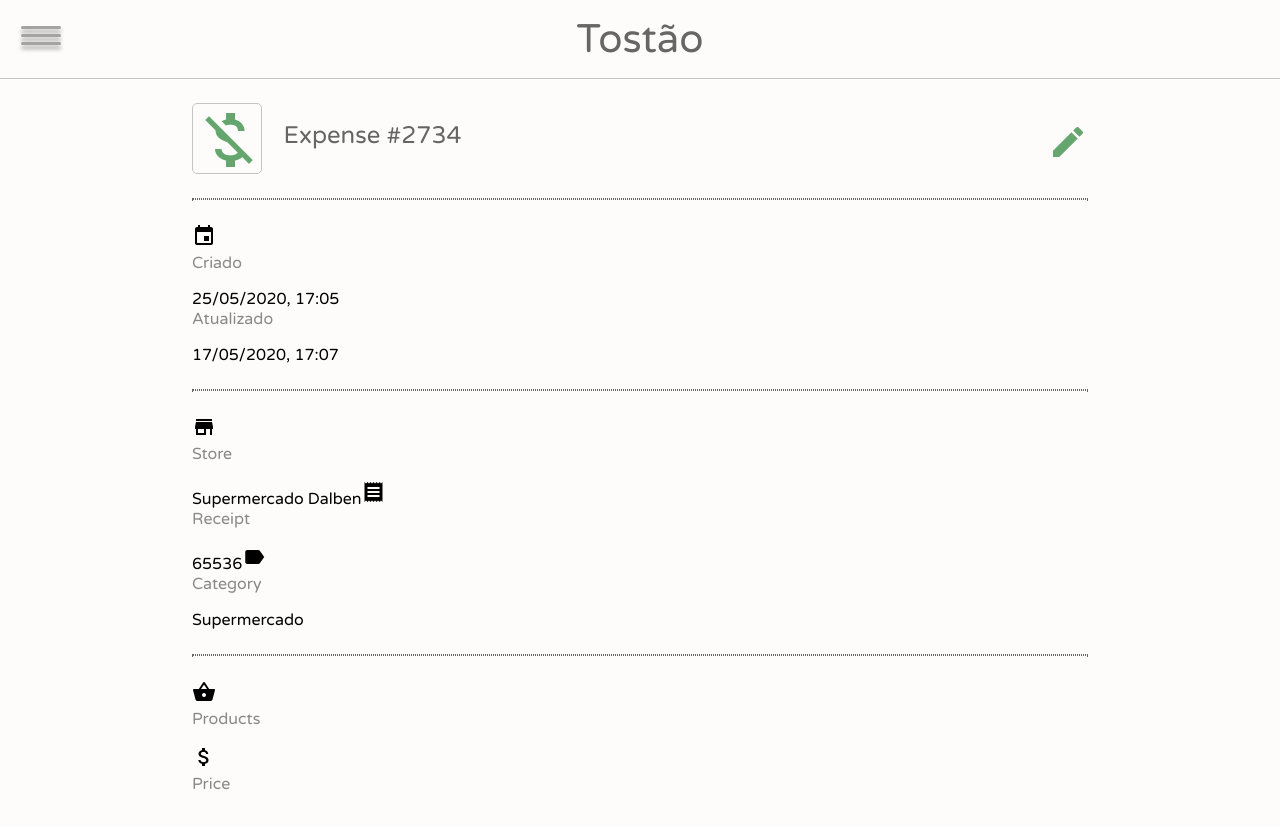
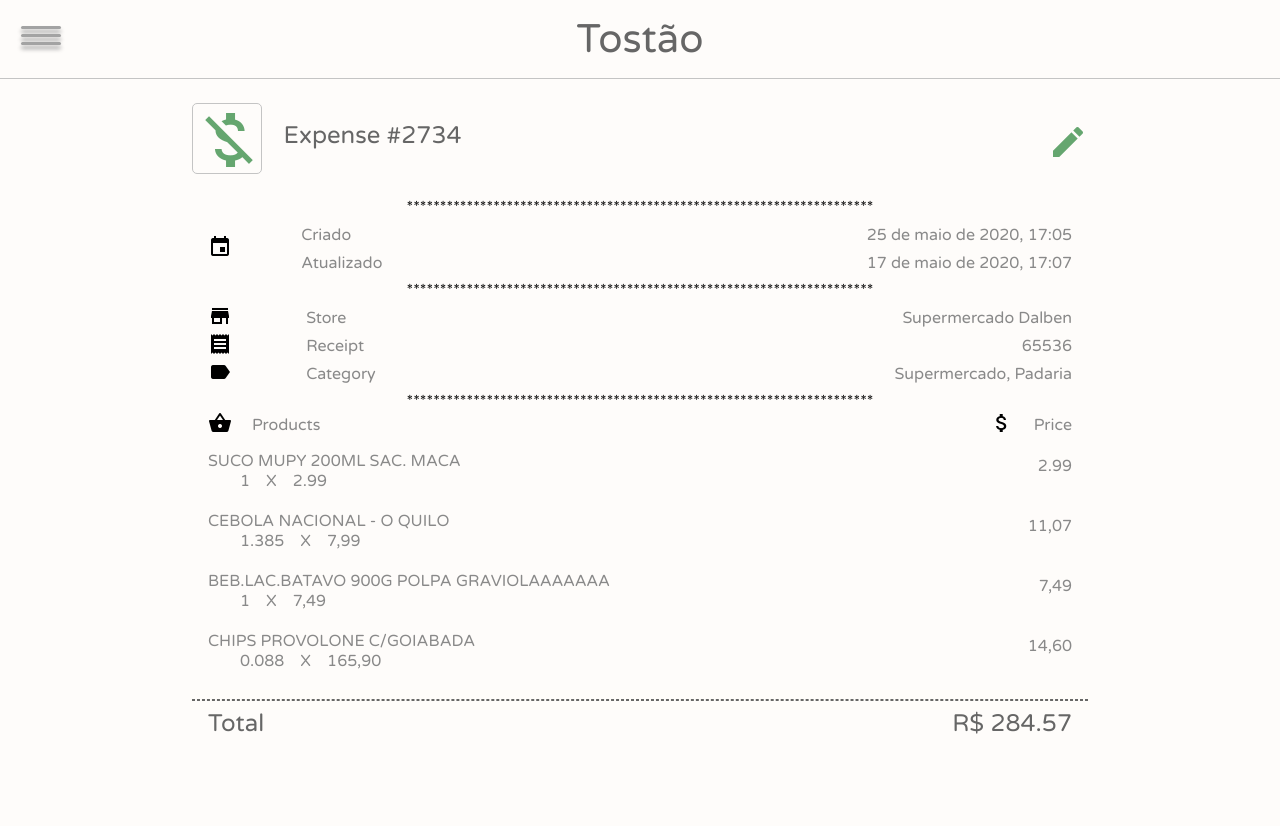
Before and after one commit to izamglima/tostao-frontend, an Angular app: page /expenses/view in a window 1280 px wide. After the commit the page ends 800 px from the top, so only its background shows below. Built offline with nearby package versions, Linux system fonts and the light colour scheme.

Commit message:
view expense css

```diff
--- a/src/app/components/view-expense/view-expense.component.html
+++ b/src/app/components/view-expense/view-expense.component.html
@@ -12,35 +12,88 @@
     </section>
     <hr class="hr-dotted">
 
-    <section class="smaller-section">
+    <section class="smaller-section header-view-expense">
+        <div class="header-view-expense-icons">
             <i class="material-icons">event</i>
+        </div>
+        <div class="header-view-expense-title">
             <p>Criado</p>
-        <span>25/05/2020, 17:05</span>
             <p>Atualizado</p>
-        <span>17/05/2020, 17:07</span>
+        </div>
+        <div class="header-view-expense-values">
+            <span>25 de maio de 2020, 17:05</span>
+            <span>17 de maio de 2020, 17:07</span>
+        </div>
     </section>
 
     <hr class="hr-dotted">
-    <section class="smaller-section">
+    <section class="smaller-section header-view-expense">
+        <div class="header-view-expense-icons">
             <i class="material-icons">store</i>
+            <i class="material-icons">receipt</i>
+            <i class="material-icons">label</i>
+        </div>
+
+        <div class="header-view-expense-title">
             <p>Store</p>
+            <p>Receipt</p>
+            <p>Category</p>
+        </div>
+
+        <div class="header-view-expense-values">
             <span>Supermercado Dalben</span>
-
-        <i class="material-icons">receipt</i>
-        <p>Receipt</p>
             <span>65536</span>
-
-        <i class="material-icons">label</i>
-        <p>Category</p>
-        <span>Supermercado</span>
+            <span>Supermercado, Padaria</span>
+        </div>
     </section>
     <hr class="hr-dotted">
 
-    <section class="smaller-section">
+    <section class="smaller-section view-expense-products-title">
+        <div>
             <i class="material-icons">shopping_basket</i>
             <p>Products</p>
+        </div>
 
+        <div>
             <i class="material-icons">attach_money</i>
             <p>Price</p>
+        </div>
+    </section>
+
+    <section class="smaller-section view-expense-products-description">
+        <div>
+            <p>SUCO MUPY 200ML SAC. MACA</p>
+            <span>1</span>
+            <span>X</span>
+            <span>2.99</span>
+            <p>2.99</p>
+        </div>
+        <div>
+            <p>CEBOLA NACIONAL - O QUILO</p>
+            <span>1.385</span>
+            <span>X</span>
+            <span>7,99 </span>
+            <p>11,07</p>
+        </div>
+        <div>
+            <p>BEB.LAC.BATAVO 900G POLPA GRAVIOLAaAaAAA</p>
+            <span>1</span>
+            <span>X</span>
+            <span>7,49</span>
+            <p>7,49</p>
+        </div>
+        <div>
+            <p>CHIPS PROVOLONE C/GOIABADA</p>
+            <span>0.088</span>
+            <span>X</span>
+            <span>165,90 </span>
+            <p>14,60</p>
+        </div>
+    </section>
+
+    <hr>
+    <section class="view-expense-total">
+        <p>Total</p>
+        <p>R$ 284.57</p>
     </section>
 </div>
--- a/src/styles/app/_shared.scss
+++ b/src/styles/app/_shared.scss
@@ -93,10 +93,10 @@
             white-space: nowrap;
         }
     }
+}
 
-    hr {
-        border: 0.9px dashed $primary-font-color;
-    }
+hr {
+    border: 0.9px dashed $primary-font-color;
 }
 
 .actions-container {
@@ -152,10 +152,6 @@
     }
 }
 
-.hr-dotted {
-    border: 1px dotted $primary-font-color;
-}
-
 .form-filter-button {
     position: relative;
     top: -17px;
--- /dev/null
+++ b/src/styles/app/_view-expense.scss
@@ -0,0 +1,106 @@
+.header-view-expense {
+    display: flex;
+    padding: 0 1em;
+
+    .header-view-expense-icons {
+        flex-grow: 1;
+        align-self: center;
+        text-align: left;
+
+        i {
+            display: block;
+            margin-top: 4px;
+        }
+    }
+    .header-view-expense-title {
+        flex-grow: 2;
+
+        p {
+            margin-bottom: 0;
+            margin-top: 0.5em;
+        }
+    }
+    .header-view-expense-values {
+        flex-grow: 5;
+        text-align: right;
+
+        span {
+            color: $accent-font-color;
+            margin-top: 0.5em;
+            display: block;
+        }
+    }
+}
+
+.view-expense-products-title {
+    display: flex;
+    padding: 0 1em;
+    justify-content: space-between;
+    margin-bottom: 1em;
+
+    div * {
+        display: inline-block;
+    }
+
+    p {
+        margin: 0;
+    }
+
+    i {
+        padding-right: 20px;
+        vertical-align: bottom;
+    }
+}
+
+.view-expense-products-description {
+    color: $accent-font-color;
+    text-transform: uppercase;
+    padding: 0 1em;
+
+    p {
+        margin-bottom: 0;
+
+        &:nth-of-type(1) {
+            max-width: 80%;
+            text-overflow: ellipsis;
+            overflow: hidden;
+            white-space: nowrap;
+        }
+
+        &:nth-of-type(2) {
+            position: relative;
+            text-align: right;
+            top: -35px;
+        }
+    }
+
+    span {
+        margin-right: 1em;
+
+        &:nth-of-type(1) {
+            margin-left: 2em;
+        }
+    }
+}
+
+.view-expense-total {
+    display: flex;
+    padding: 0 1em;
+    justify-content: space-between;
+
+    p {
+        color: $primary-font-color;
+        font-size: 1.5em;
+    }
+}
+
+.hr-dotted {
+    border: none;
+    margin: 7px 0 0 0;
+
+    &::before {
+        content: "**********************************************************************";
+        display: block;
+        text-align: center;
+    }
+}
--- a/src/styles/main.scss
+++ b/src/styles/main.scss
@@ -13,3 +13,4 @@
 @import 'app/login';
 @import 'app/expense-history';
 @import 'app/new-expense';
+@import 'app/view-expense';
```
Lines whose indentation alone changed are shown as unchanged.
